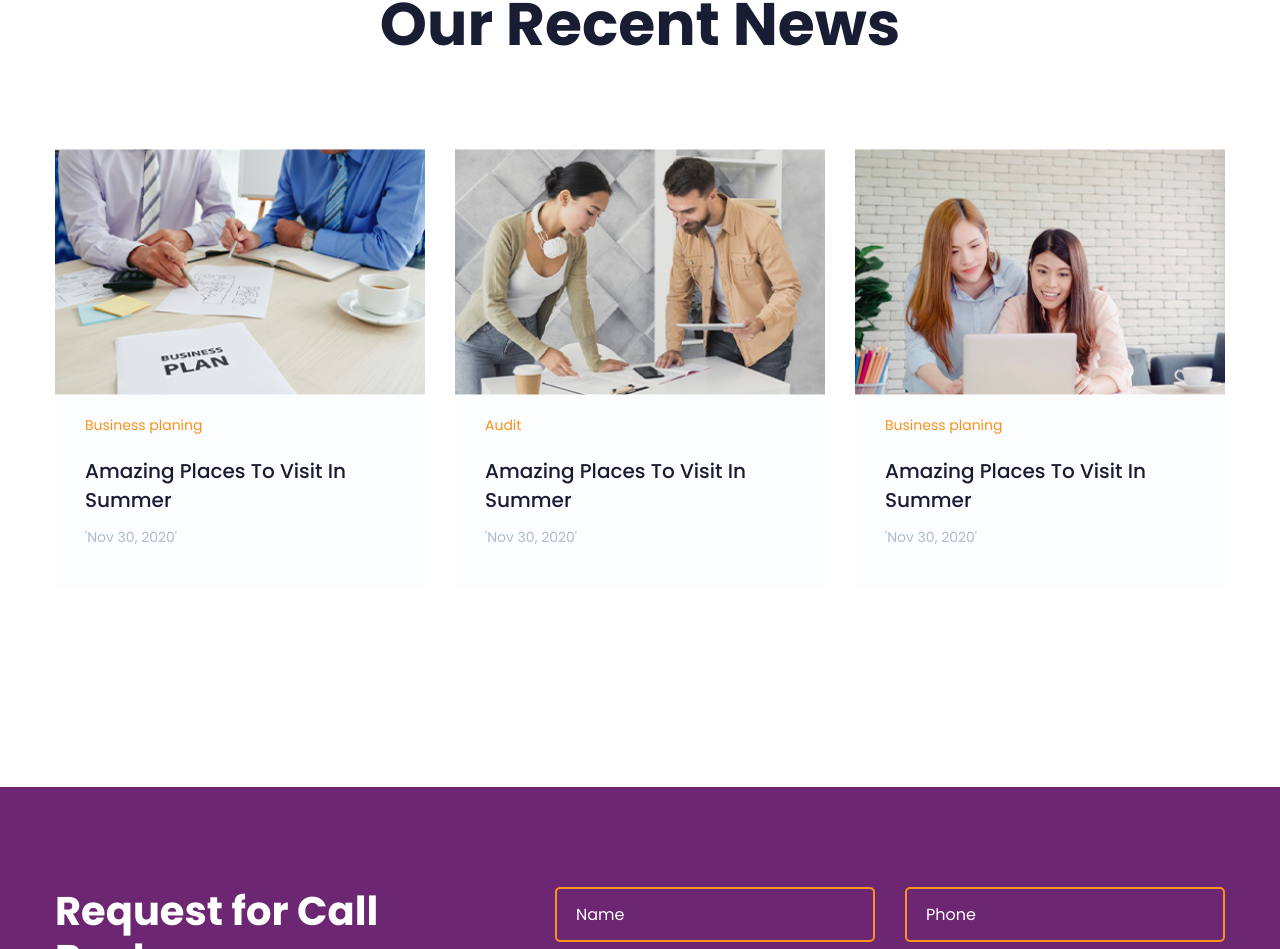
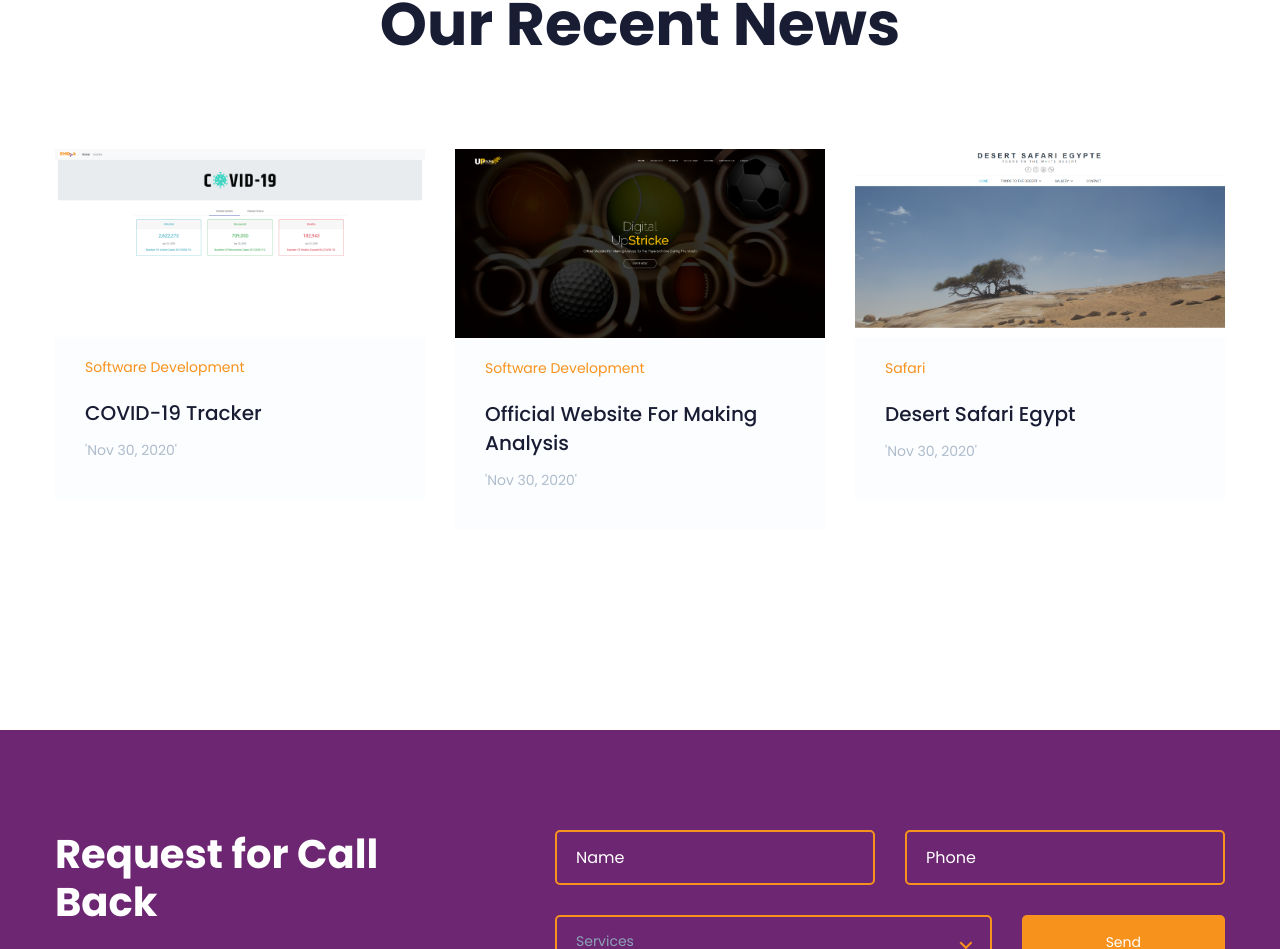
Before and after one commit to AmrMossad93/EMD4IT-Official-Website, an Angular app: page / in a window 1280 px wide. Shown: the part 5384-6333 px from the top of the page. Built offline with nearby package versions, Linux system fonts and the light colour scheme.

Commit message:
Fragment

```diff
--- a/src/app/Pages/home-page/home-page.component.html
+++ b/src/app/Pages/home-page/home-page.component.html
@@ -248,20 +248,23 @@
     </div>
     <div class="row">
       <div class="col-xl-4 col-lg-4 col-md-6">
-        <app-project-card [route]="'projects/1'" [tittle]="'Amazing Places To Visit In Summer'" date="'Nov 30, 2020'"
-                          [category]="'Business planing'"
-                          [imgName]="'assets/Tools/img/recent/rcent_1.png'"></app-project-card>
+        <app-project-card [route]="'projects'" [fragment]="'covid19'" [tittle]="'COVID-19 Tracker'"
+                          date="'Nov 30, 2020'"
+                          [category]="'Software Development'"
+                          [imgName]="'assets/Tools/img/projects/COVID-19 Tracker.png'"></app-project-card>
 
       </div>
       <div class="col-xl-4 col-lg-4 col-md-6">
-        <app-project-card [route]="'projects/1'" [tittle]="'Amazing Places To Visit In Summer'" date="'Nov 30, 2020'"
-                          [category]="'Audit'"
-                          [imgName]="'assets/Tools/img/recent/rcent_2.png'"></app-project-card>
+        <app-project-card [route]="'projects'" [fragment]="'UpStricke'" [tittle]="'Official Website For Making Analysis'"
+                          date="'Nov 30, 2020'"
+                          [category]="'Software Development'"
+                          [imgName]="'assets/Tools/img/projects/UpStricke Official Website.png'"></app-project-card>
       </div>
       <div class="col-xl-4 col-lg-4 col-md-6">
-        <app-project-card [route]="'projects/1'" [tittle]="'Amazing Places To Visit In Summer'" date="'Nov 30, 2020'"
-                          [category]="'Business planing'"
-                          [imgName]="'assets/Tools/img/recent/rcent_3.png'"></app-project-card>
+        <app-project-card [route]="'projects'" [fragment]="'safari'" [tittle]="'Desert Safari Egypt'"
+                          date="'Nov 30, 2020'"
+                          [category]="'Safari'"
+                          [imgName]="'assets/Tools/img/projects/Desert Safari Egypt .png'"></app-project-card>
       </div>
     </div>
   </div>
--- a/src/app/Pages/projects-page/projects.component.html
+++ b/src/app/Pages/projects-page/projects.component.html
@@ -19,11 +19,11 @@
     <div class="row">
       <div class="col-lg-8 mb-5 mb-lg-0">
         <div class="blog_left_sidebar">
-          <app-project-blog [imgPath]="'assets/Tools/img/projects/COVID-19 Tracker.png'" [category]="'COVID-19'"
+          <app-project-blog id="covid19" [imgPath]="'assets/Tools/img/projects/COVID-19 Tracker.png'" [category]="'COVID-19'"
                             [ownerName]="'EMD4IT'"
                             [projectName]="'COVID-19 Tracker'" [projectURL]="'http://covid-19.emd4it.com/'"
                             [details]="'Live Tracking Case Counts.'"></app-project-blog>
-          <app-project-blog [imgPath]="'assets/Tools/img/projects/UpStricke Official Website.png'" [category]="'Sports'"
+          <app-project-blog id="UpStricke" [imgPath]="'assets/Tools/img/projects/UpStricke Official Website.png'" [category]="'Sports'"
                             [ownerName]="'Hazem Hammed'"
                             [projectName]="'Digital UpStricke'" [projectURL]="'http://upstricke.com/'"
                             [details]="'Official Website For Making Analysis To The Players Online During The Match'"></app-project-blog>
@@ -32,7 +32,7 @@
                             [projectName]="'Egyptian Society for Folk Traditions'"
                             [projectURL]="'http://www.esft.info/en/'"
                             [details]="'ESFT aims to provide scientific and cultural consultation in intangible heritage field to helping all scholars and researchers.'"></app-project-blog>
-          <app-project-blog [imgPath]="'assets/Tools/img/projects/Desert Safari Egypt .png'" [category]="'Safari'"
+          <app-project-blog id="safari" [imgPath]="'assets/Tools/img/projects/Desert Safari Egypt .png'" [category]="'Safari'"
                             [ownerName]="'Desert Safari'"
                             [projectName]="'Desert Safari Egypt'" [projectURL]="'http://desert-safari-egypte.com/EN/'"
                             [details]="'TOURS TO THE WHITE DESERT'"></app-project-blog>
--- a/src/app/Widgets/project-card/project-card.component.html
+++ b/src/app/Widgets/project-card/project-card.component.html
@@ -4,7 +4,7 @@
   </div>
   <div class="recent-cap">
     <span>{{category}}</span>
-    <h4><a routerLink="/{{route}}">{{tittle}}</a></h4>
+    <h4><a routerLink="/{{route}}" fragment="{{fragment}}">{{tittle}}</a></h4>
     <p>{{date}}</p>
   </div>
 </div>
--- a/src/app/Widgets/project-card/project-card.component.ts
+++ b/src/app/Widgets/project-card/project-card.component.ts
@@ -10,6 +10,7 @@ export class ProjectCardComponent implements OnInit {
   @Input() category: string;
   @Input() tittle: string;
   @Input() route: string;
+  @Input() fragment: string;
   @Input() date: string;
 
   constructor() {
```
